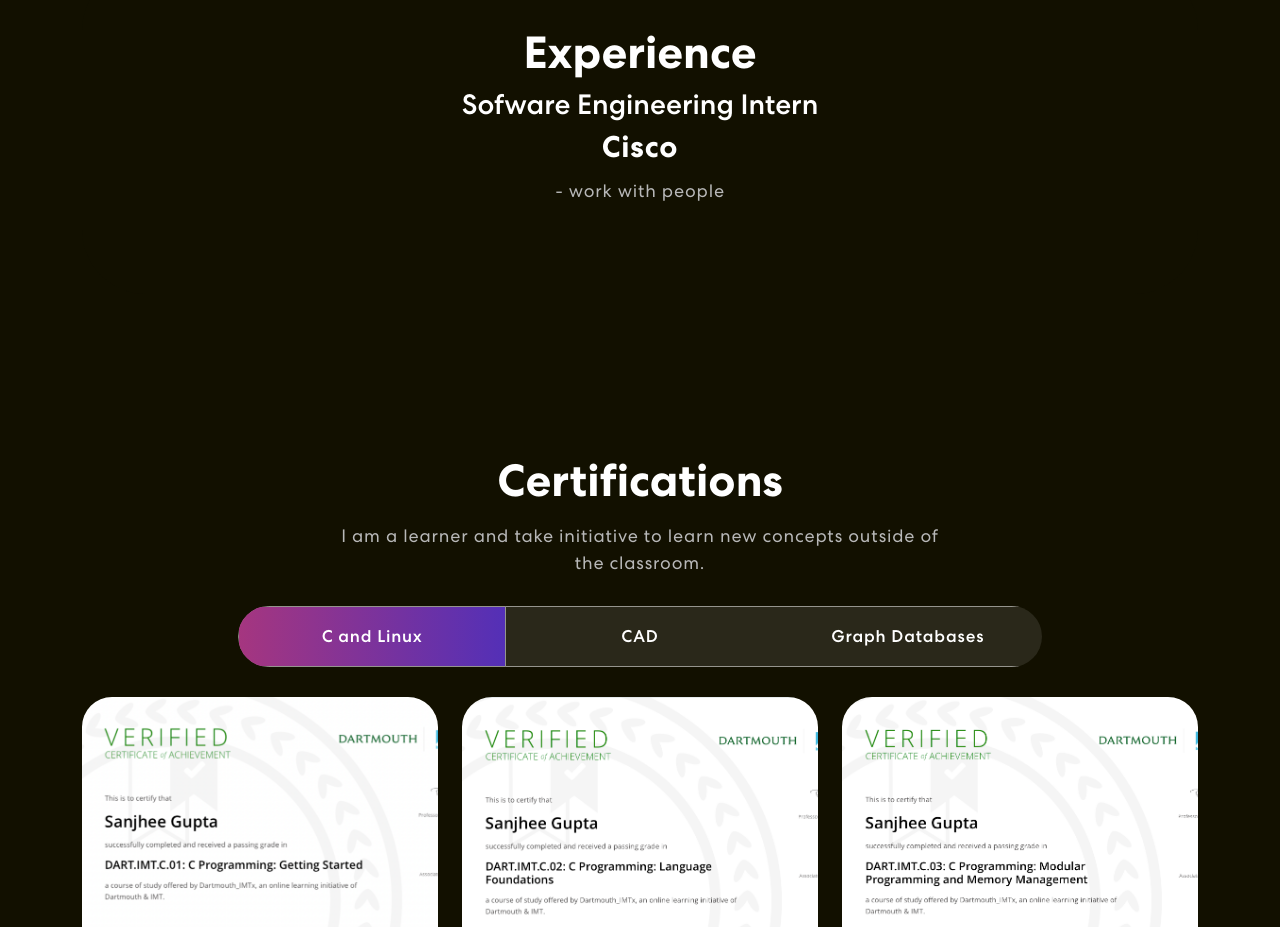
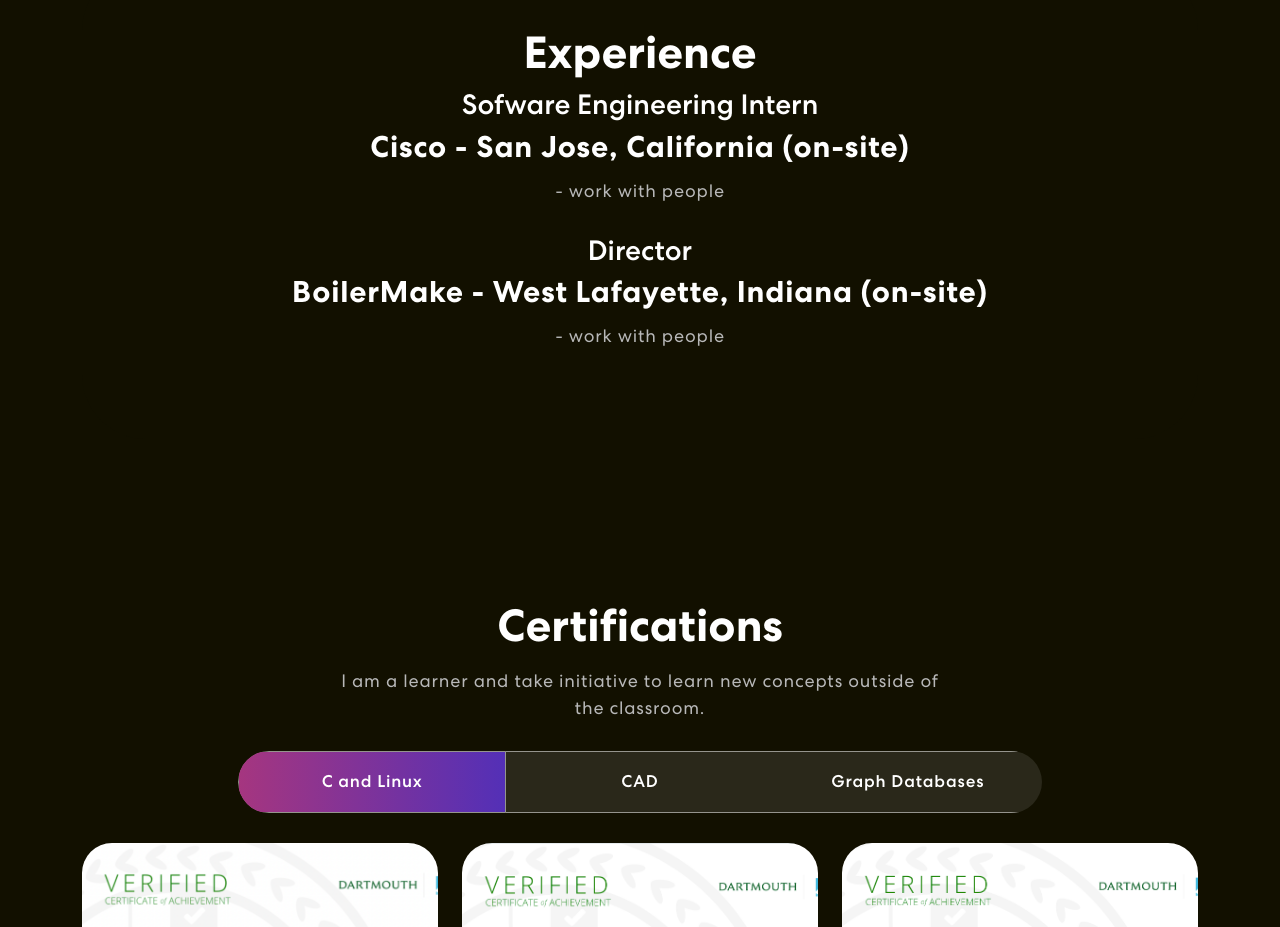
Before and after one commit to sanjheeg/personal_website, a React (Create React App) app: page / in a window 1280 px wide. Shown: the part 2600-3527 px from the top of the page. Built offline with nearby package versions, Linux system fonts and the light colour scheme.

Commit message:
dummy text

```diff
--- a/src/Components/Experience.js
+++ b/src/Components/Experience.js
@@ -13,7 +13,10 @@
                 <div className="skill-bx">
                     <h2> Experience </h2>
                     <h3>Sofware Engineering Intern </h3>
-                    <h4>Cisco</h4>
+                    <h4>Cisco - San Jose, California (on-site)</h4>
+                    <p>- work with people</p>
+                    <h3>Director</h3>
+                    <h4>BoilerMake - West Lafayette, Indiana (on-site)</h4>
                     <p>- work with people</p>
 
                 </div>
```
